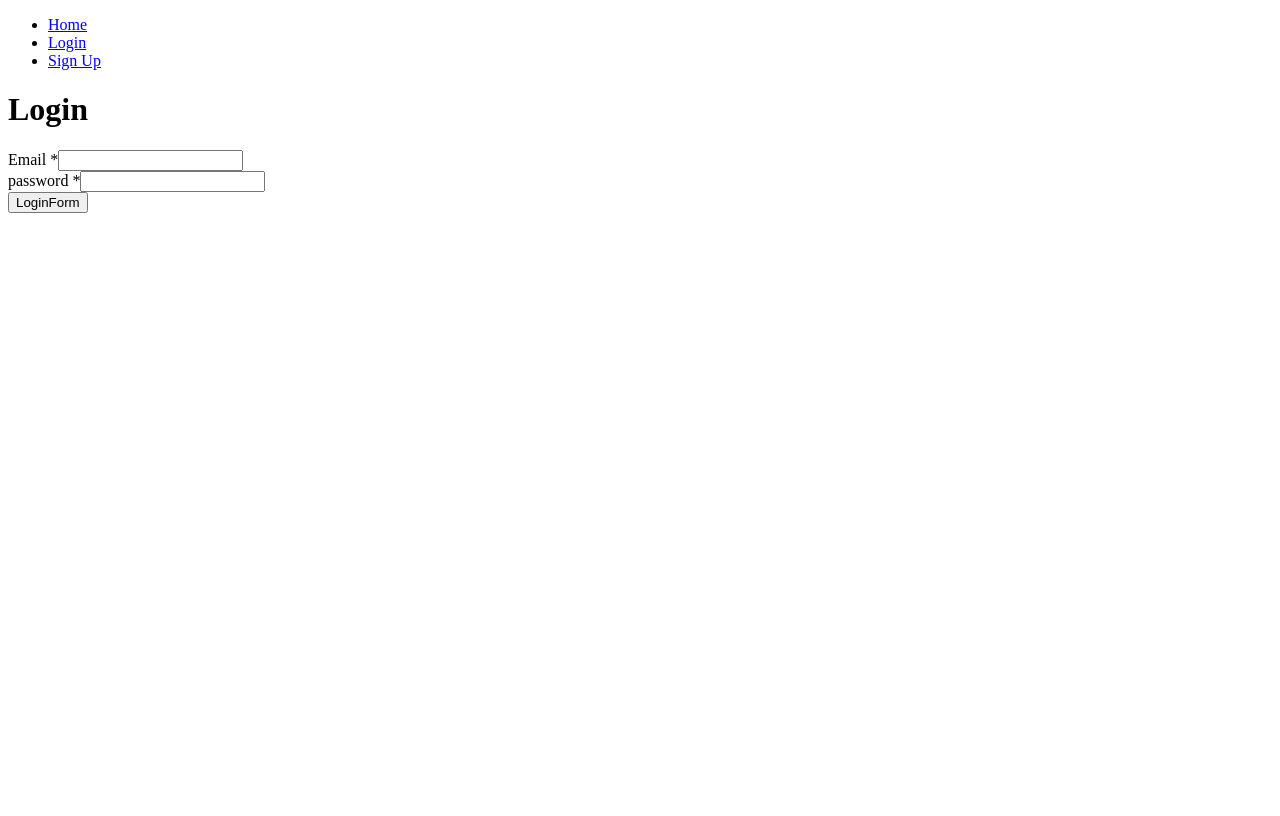
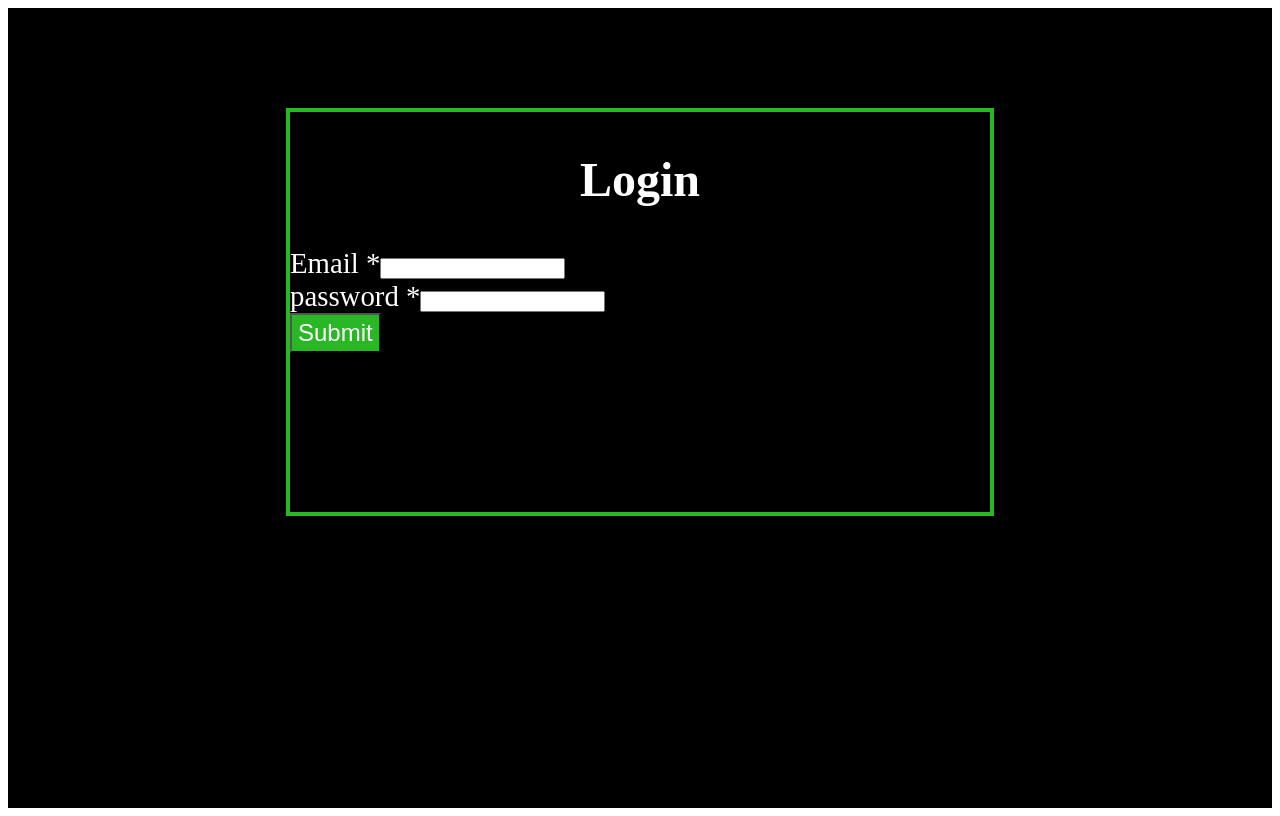
Before and after one commit to tomyreyes/team-website, a React (Create React App) app in the folder client/: page /login in a window 1280 px wide. Built offline with nearby package versions, Linux system fonts and the light colour scheme.

Commit message:
add styled-components

```diff
--- a/client/package.json
+++ b/client/package.json
@@ -8,6 +8,7 @@
     "react-dom": "^16.7.0",
     "react-router-dom": "^4.3.1",
     "react-scripts": "2.1.3",
+    "styled-components": "^4.1.3",
     "validator": "^10.11.0"
   },
   "scripts": {
--- a/client/src/App.js
+++ b/client/src/App.js
@@ -1,6 +1,5 @@
 import React, { Component } from 'react'
 import { BrowserRouter, Route, Switch } from 'react-router-dom'
-import Header from './components/Header'
 import Home from './pages/Home'
 import Login from './pages/Login'
 import SignUp from './pages/SignUp'
@@ -9,7 +8,6 @@ class App extends Component {
     return (
       <BrowserRouter>
         <div>
-          <Header />
           <Switch>
             <Route exact path="/" render={props => <Home />} />
             <Route path="/login" render={props => <Login />} />
--- a/client/src/components/LoginForm.js
+++ b/client/src/components/LoginForm.js
@@ -1,7 +1,7 @@
 import React, { Component } from 'react'
 import FormValidation from '../utils/FormValidation'
 import axios from 'axios'
-
+import { FormContainer, FormButton, FormLabel, FormTitle } from './styled/Form'
 export default class LoginForm extends Component {
   constructor() {
     super()
@@ -66,11 +66,13 @@ export default class LoginForm extends Component {
 
     const { serverResponse } = this.state
     return (
+      <FormContainer>
+        <FormTitle>Login</FormTitle>
         <form name="login" onSubmit={this.handleFormSubmit}>
           <div>
-          <label htmlFor="email">
+            <FormLabel htmlFor="email">
               Email <span className="required-field">*</span>
-          </label>
+            </FormLabel>
             <input
               type="text"
               name="email"
@@ -80,9 +82,9 @@ export default class LoginForm extends Component {
             <span className="error">{validation.email.message}</span>
           </div>
           <div className="field">
-          <label htmlFor="password">
+            <FormLabel htmlFor="password">
               password <span className="required-field">*</span>
-          </label>
+            </FormLabel>
             <input
               type="password"
               name="password"
@@ -91,11 +93,12 @@ export default class LoginForm extends Component {
             />
             <span className="error">{validation.password.message}</span>
           </div>
-        <button type="submit" className="special">
-          LoginForm
-        </button>
+          <FormButton type="submit" className="special">
+            <FormLabel>Submit</FormLabel>
+          </FormButton>
           <span>{serverResponse}</span>
         </form>
+      </FormContainer>
     )
   }
 }
--- /dev/null
+++ b/client/src/components/styled/Form.js
@@ -0,0 +1,26 @@
+import styled from 'styled-components'
+
+export const FormTitle = styled.h1`
+  font-size: 3em;
+  color: #fff;
+`
+export const FormContainer = styled.section`
+  margin-top: 100px;
+  border: 4px solid #29b725;
+  width: 700px;
+  height: 400px;
+  & ${FormTitle} {
+    text-align: center;
+  }
+`
+
+export const FormButton = styled.button`
+  height: 40px;
+  background-color: #29b725;
+  color: #fff;
+`
+
+export const FormLabel = styled.label`
+  color: #fff;
+  font-size: 1.8em;
+`
--- /dev/null
+++ b/client/src/components/styled/Login.js
@@ -0,0 +1,10 @@
+import styled from 'styled-components'
+
+export const LoginContainer = styled.main`
+  background-color: #000;
+  height: 100vh;
+  margin: 0;
+  display: flex;
+  justify-content: center;
+  align-content: center;
+`
--- a/client/src/pages/Login.js
+++ b/client/src/pages/Login.js
@@ -1,12 +1,12 @@
 import React from 'react'
 import LoginForm from '../components/LoginForm'
+import { LoginContainer } from '../components/styled/Login'
 
 const Login = () => {
   return (
-    <main>
-      <h1>Login</h1>
+    <LoginContainer>
       <LoginForm />
-    </main>
+    </LoginContainer>
   )
 }
 
```
Also changed, not shown: 1 other file (tests, documents, lock files or other folders). Lines whose indentation alone changed are shown as unchanged.
